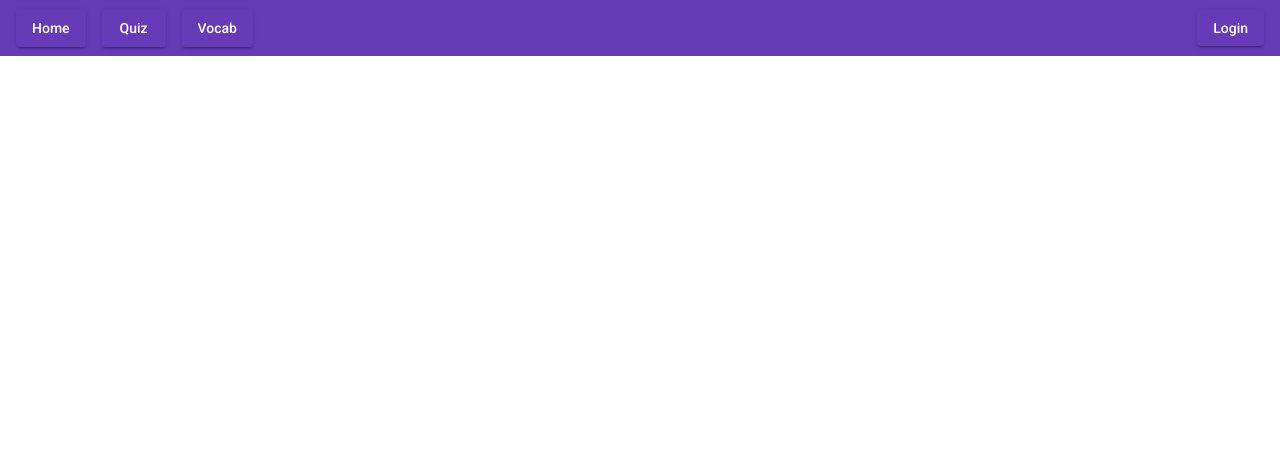
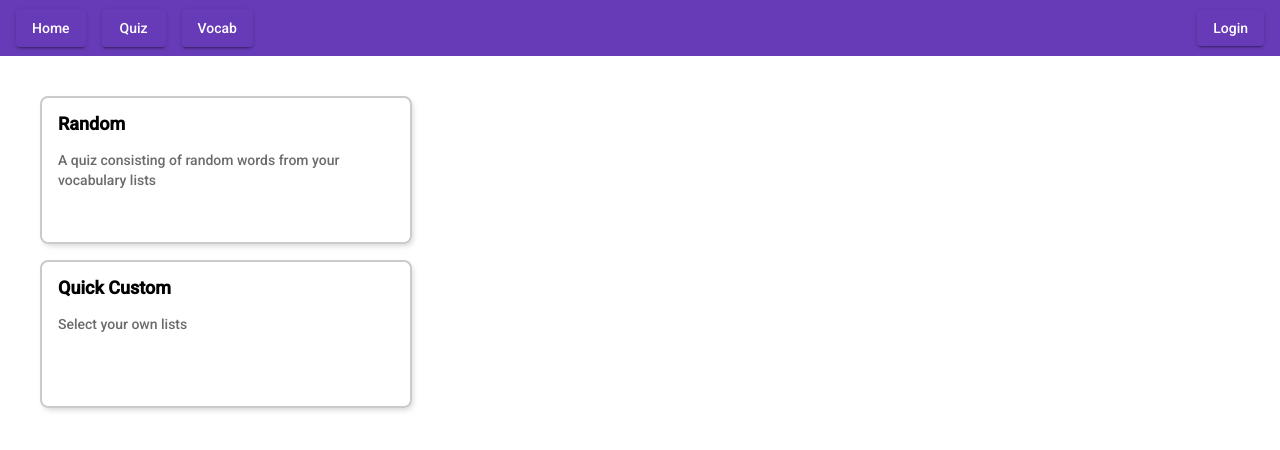
Before and after one commit to kayrux/Vocab-Quizzer, an Angular app: page /quizzes in a window 1280 px wide. Before the commit this address led to /. Shown: the top 450 px of the page. Built offline with nearby package versions, Linux system fonts and the light colour scheme.

Commit message:
Added option card and basic quizzes page

```diff
--- a/src/app/app-routing.module.ts
+++ b/src/app/app-routing.module.ts
@@ -13,7 +13,7 @@ const routes: Routes = [
       import('./home/feature/home.module').then((m) => m.HomeModule),
   },
   {
-    path: 'quiz',
+    path: 'quizzes',
     loadChildren: () =>
       import('./quiz/feature/quiz-shell/quiz-shell.module').then(
         (m) => m.QuizShellModule
--- a/src/app/app.component.css
+++ b/src/app/app.component.css
@@ -1,5 +1,5 @@
 .title {
-  font-size: 16px;
+  font-size: 18px;
   font-weight: 300;
 }
 
@@ -17,7 +17,7 @@
 
 .nav-option {
   color: white;
-  font-size: 16px;
+  font-size: 18px;
   font-weight: 400;
   padding: 0.5rem 1rem 0.5rem 1rem;
 }
--- a/src/app/app.component.html
+++ b/src/app/app.component.html
@@ -3,7 +3,7 @@
     <a routerLink="/">Home</a>
   </button>
   <button mat-raised-button color="primary">
-    <a routerLink="/quiz">Quiz</a>
+    <a routerLink="/quizzes">Quiz</a>
   </button>
   <button mat-raised-button color="primary">
     <a routerLink="/vocab">Vocab</a>
--- a/src/app/quiz/feature/quiz-shell/quiz-shell.module.ts
+++ b/src/app/quiz/feature/quiz-shell/quiz-shell.module.ts
@@ -2,9 +2,10 @@ import { NgModule } from '@angular/core';
 import { CommonModule } from '@angular/common';
 import { QuizComponent } from '../quiz.component';
 import { QuizShellRoutingModule } from './quiz-shell-routing.module';
+import { OptionCardComponent } from 'src/app/shared/ui/option-card/option-card.component';
 
 @NgModule({
   declarations: [QuizComponent],
-  imports: [CommonModule, QuizShellRoutingModule],
+  imports: [CommonModule, QuizShellRoutingModule, OptionCardComponent],
 })
 export class QuizShellModule {}
--- a/src/app/quiz/feature/quiz.component.css
+++ b/src/app/quiz/feature/quiz.component.css
@@ -0,0 +1,3 @@
+.container {
+  padding: 1.5rem;
+}
--- a/src/app/quiz/feature/quiz.component.html
+++ b/src/app/quiz/feature/quiz.component.html
@@ -1 +1,14 @@
-<p>quiz works!</p>
+<div class="container">
+  <div class="column">
+    <app-option-card
+      title="Random"
+      description="A quiz consisting of random words from your vocabulary lists"
+      cardSize="medium"
+    ></app-option-card>
+    <app-option-card
+      title="Quick Custom"
+      description="Select your own lists"
+      cardSize="medium"
+    ></app-option-card>
+  </div>
+</div>
--- /dev/null
+++ b/src/app/shared/ui/option-card/option-card.component.css
@@ -0,0 +1,43 @@
+.option-card {
+  width: 15rem;
+  height: 5rem;
+
+  padding: 1rem;
+  border-radius: 8px;
+  margin: 1rem;
+  --border-color:rgb(203 203 203) ;
+  border: 2px solid var(--border-color);
+  box-shadow: 2px 3px 6px -2px var(--border-color);
+}
+
+.option-card:hover {
+  background-color: rgb(231, 231, 231, 0.3);
+  cursor: pointer;
+}
+
+.title {
+  font-weight: bold;
+  font-size: 18px;
+  margin-bottom: 1rem;
+}
+
+.description {
+  font-size: 14px;
+  font-weight: 500;
+  color: rgb(108, 107, 107);
+}
+
+.small {
+  width: 15rem;
+  height: 5rem;
+}
+
+.medium {
+  width: 21rem;
+  height: 7rem;
+}
+
+.large {
+  width: 30rem;
+  height: 10rem;
+}
--- /dev/null
+++ b/src/app/shared/ui/option-card/option-card.component.html
@@ -0,0 +1,4 @@
+<div class="option-card" [ngClass]="cardSize">
+  <div class="title">{{ title }}</div>
+  <div class="description">{{ description }}</div>
+</div>
--- /dev/null
+++ b/src/app/shared/ui/option-card/option-card.component.ts
@@ -0,0 +1,20 @@
+import { Component, Input, OnInit } from '@angular/core';
+import { CardSize } from './option-card.model';
+import { CommonModule } from '@angular/common';
+
+@Component({
+  selector: 'app-option-card',
+  standalone: true,
+  templateUrl: './option-card.component.html',
+  styleUrls: ['./option-card.component.css'],
+  imports: [CommonModule],
+})
+export class OptionCardComponent implements OnInit {
+  @Input() public title: string = '';
+  @Input() public description: string = '';
+  @Input() public cardSize: CardSize = 'small';
+
+  constructor() {}
+
+  ngOnInit(): void {}
+}
--- /dev/null
+++ b/src/app/shared/ui/option-card/option-card.model.ts
@@ -0,0 +1 @@
+export type CardSize = 'small' | 'medium' | 'large';
```
Also changed, not shown: src/app/quiz/data-access/quiz.model.ts (added, +15 -0 lines), src/app/quiz/data-access/quiz.service.ts (added, +8 -0 lines), 2 other files (tests, documents, lock files or other folders).
